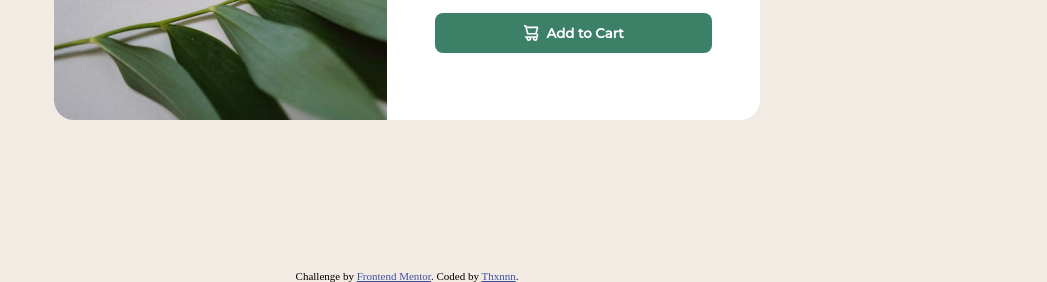
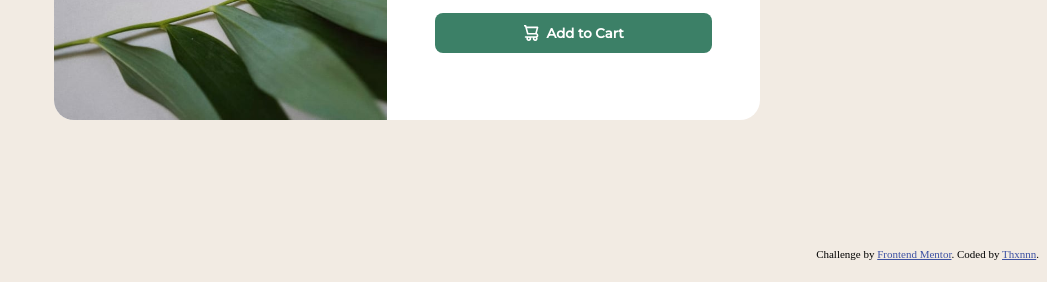
Before and after one commit to Thxnnn/product-preview-card-component, a plain HTML site: page index.html in a window 1280 px wide. Shown: the part 530-812 px from the top of the page, without its empty margins (233-1280 px from the left). Drawn offline with Linux system fonts and the light colour scheme.

Commit message:
added credit

```diff
--- a/index.html
+++ b/index.html
@@ -12,11 +12,7 @@
 
     <link rel="stylesheet" href="style.css">
 
-    <!-- Feel free to remove these styles or customise in your own stylesheet 👍 -->
-    <style>
-        .attribution { font-size: 11px; text-align: center; }
-        .attribution a { color: hsl(228, 45%, 44%); }
-    </style>
+
 </head>
 <body>
     <div class="container ">
--- a/style.css
+++ b/style.css
@@ -162,3 +162,15 @@ body {
 .btn-cart img {
     margin-right: 8px;
 }
+
+
+.attribution {
+    font-size: 11px;
+    text-align: center;
+    position: fixed;
+    bottom: 10px;
+    right: 8px;
+}
+.attribution a {
+    color: hsl(228, 45%, 44%);
+}
```
